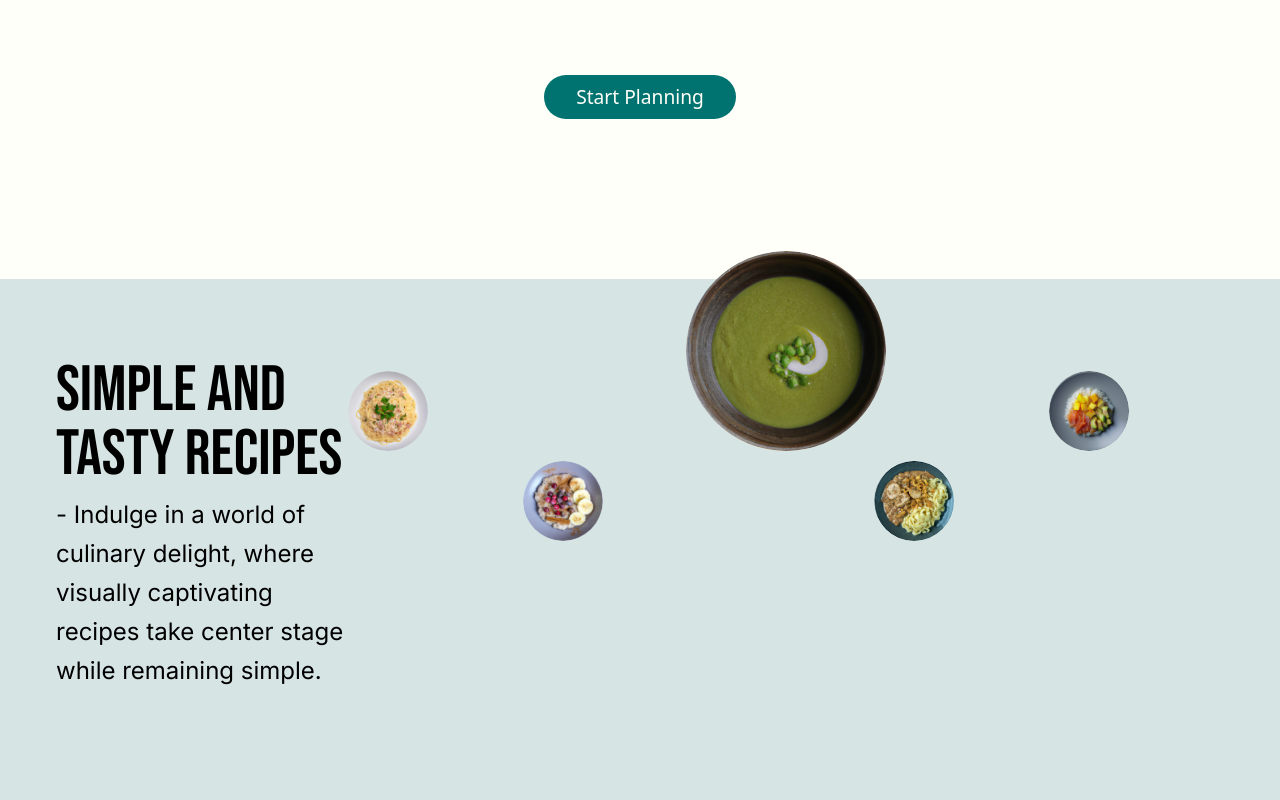
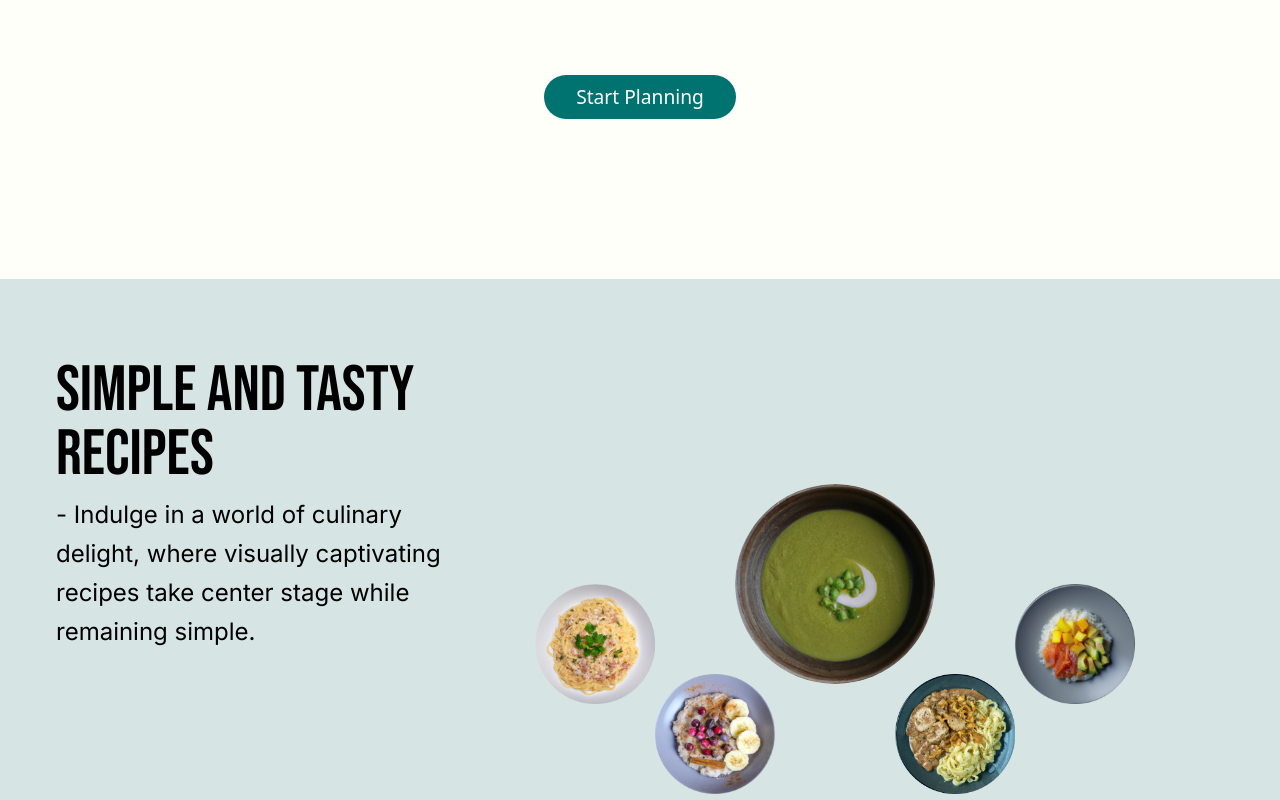
Before and after one commit to fichtnerma/Tastyplan, a Next.js app in the folder frontend/: page / in a window 1280 px wide. Shown: the part 7800-8600 px from the top of the page. Built offline with nearby package versions, Linux system fonts and the light colour scheme; a web font is replaced by a local one.

Commit message:
fix: refactor recipes-component to use mostly tailwind classes

```diff
--- a/frontend/src/app/page.tsx
+++ b/frontend/src/app/page.tsx
@@ -52,9 +52,7 @@ export default function HomePage() {
                 </Link>
             </div>
 
-            <div>
-                <RecipesHome />
-            </div>
+            <RecipesHome />
 
             <div className="text-right relative my-10">
                 <h2 className="leading-none mb-0 z-10 relative">Good Food</h2>
--- a/frontend/src/components/Startpage/Recipes/RecipesHome.module.scss
+++ b/frontend/src/components/Startpage/Recipes/RecipesHome.module.scss
@@ -1,30 +1,3 @@
-.recipes {
-    .imageLayout {
-        display: grid;
-        grid-template-columns: repeat(5, 1fr);
-        grid-template-rows: repeat(4, 1fr);
-        grid-column-gap: 0px;
-        grid-row-gap: 0px;
-        height: 600px;
-        width: 100%;
-        justify-content: center;
-        align-items: center;
-        margin: 0 auto;
-        margin-top: -20%;
-
-        @screen sm {
-            margin: 0 auto;
-        }
-
-        @screen lg {
-            width: 600px;
-        }
-
-        @screen 2xl {
-            height: 1000px;
-        }
-    }
-
 .mainImage {
     grid-area: 1 / 2 / 4 / 5;
     width: 200px;
@@ -52,31 +25,6 @@
     }
 }
 
-    .smallImage {
-        width: 80px;
-        height: 80px;
-        background-size: cover;
-        border-radius: 50%;
-        margin-top: -300px;
-
-        @screen sm {
-            width: 100px;
-            height: 100px;
-        }
-
-        @screen lg {
-            width: 120px;
-            height: 120px;
-            margin-top: -150px;
-        }
-
-        @screen 2xl {
-            width: 200px;
-            height: 200px;
-            margin-top: -180px;
-        }
-    }
-
 .topLeft {
     grid-area: 3 / 1 / 4 / 2;
     margin-top: -180px;
@@ -98,4 +46,3 @@
     margin-top: -180px;
     background-image: url('/Landingpage/Recipes/sushibowl.png');
 }
-}
--- a/frontend/src/components/Startpage/Recipes/RecipesHome.tsx
+++ b/frontend/src/components/Startpage/Recipes/RecipesHome.tsx
@@ -1,5 +1,3 @@
-import React from 'react';
-// import Image from 'next/image';
 import styles from './RecipesHome.module.scss';
 
 function RecipesHome() {
@@ -14,12 +12,20 @@ function RecipesHome() {
                             stage while remaining simple.
                         </p>
                     </div>
-                    <div className={styles.imageLayout}>
+                    <div className="grid grid-cols-[repeat(5,1fr)] grid-rows-[repeat(4,1fr)] gap-x-0 gap-y-0 h-[600px] w-full justify-center items-center mt-[-20%] mr-auto mb-0 ml-auto sm:mt-0 lg:w-[600px] 2xl:h-[1000px]">
                         <div className={`hover:scale-105 ${styles.mainImage}`}></div>
-                        <div className={`hover:scale-105 ${styles.smallImage} ${styles.topLeft}`}></div>
-                        <div className={`hover:scale-105 ${styles.smallImage} ${styles.topRight}`}></div>
-                        <div className={`hover:scale-105 ${styles.smallImage} ${styles.bottomLeft}`}></div>
-                        <div className={`hover:scale-105 ${styles.smallImage} ${styles.bottomRight}`}></div>
+                        <div
+                            className={`hover:scale-105 w-[80px] h-[80px] bg-cover rounded=[50%] mt-[-300px] sm:w-[100px] sm:h-[100px] lg:w-[120px] lg:h-[120px] mt-[-150px] 2xl:w-[200px] 2xl:h-[200px] 2xl:mt-[-180px] ${styles.topLeft}`}
+                        ></div>
+                        <div
+                            className={`hover:scale-105 w-[80px] h-[80px] bg-cover rounded=[50%] mt-[-300px] sm:w-[100px] sm:h-[100px] lg:w-[120px] lg:h-[120px] mt-[-150px] 2xl:w-[200px] 2xl:h-[200px] 2xl:mt-[-180px] ${styles.topRight}`}
+                        ></div>
+                        <div
+                            className={`hover:scale-105 w-[80px] h-[80px] bg-cover rounded=[50%] mt-[-300px] sm:w-[100px] sm:h-[100px] lg:w-[120px] lg:h-[120px] mt-[-150px] 2xl:w-[200px] 2xl:h-[200px] 2xl:mt-[-180px] ${styles.bottomLeft}`}
+                        ></div>
+                        <div
+                            className={`hover:scale-105 w-[80px] h-[80px] bg-cover rounded=[50%] mt-[-300px] sm:w-[100px] sm:h-[100px] lg:w-[120px] lg:h-[120px] mt-[-150px] 2xl:w-[200px] 2xl:h-[200px] 2xl:mt-[-180px] ${styles.bottomRight}`}
+                        ></div>
                     </div>
                 </div>
             </div>
```
Lines whose indentation alone changed are shown as unchanged.
